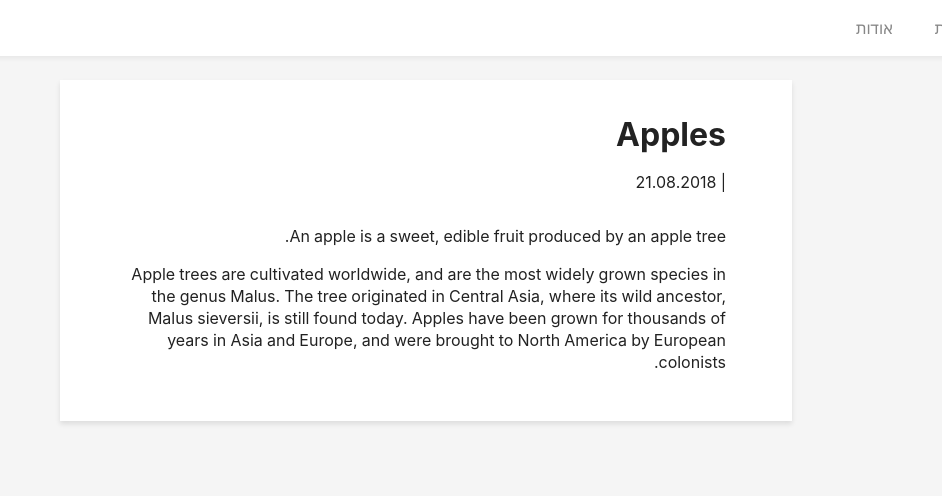
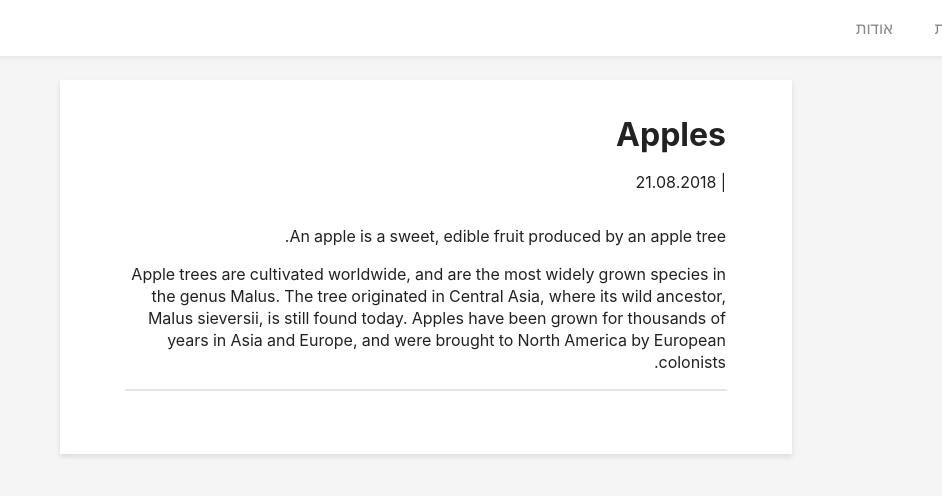
Before and after one commit to newsil/newsil, a Jekyll site: the page built from _posts/2018-08-21-apples.md, in a window 1280 px wide. Shown: the top 496 px of the page, without its empty margins (338-1280 px from the left). Built offline with Jekyll 4.4.1, drawn with Linux system fonts in a browser that asks for light colours.

Commit message:
Update post layout

```diff
--- a/_config.yml
+++ b/_config.yml
@@ -1,6 +1,7 @@
 collections:
   authors:
     output: true
+    permalink: /staff/:path
 
 defaults:
   - scope:
--- /dev/null
+++ b/_includes/social.html
@@ -0,0 +1,9 @@
+<link rel="stylesheet" href="/assets/css/social.css">
+<div class="contact-container">
+    {% for contact in include.contact %}
+    <a {% if contact.link %}href="{{contact.link}}"{% endif %} class="contact t-{{contact.type}} s-{{include.size}}">
+        <div class="type"><div class="icon"></div><span>{{contact.type}}</span></div>
+        <div class="value">{{contact.value}}</div>
+    </a>
+    {% endfor %}
+</div>
--- a/_layouts/post.html
+++ b/_layouts/post.html
@@ -20,4 +20,15 @@
             {{ content }}
         </div>
     </article>
+    <hr class="authors-separator">
+    <ul class="authors">
+        {% for person in page.authors %}
+            {% assign author = site.authors | where: 'short_name', person | first %}
+            <li class="author">
+                <p class="name">{{ author.name }}</p>
+                <p class="bio">{{ author.content }}</p>
+                {% include social.html contact=author.contact size="small" %}
+            </li>
+        {% endfor %}
+    </ul>
 </div>
--- a/assets/css/post.scss
+++ b/assets/css/post.scss
@@ -16,3 +16,24 @@
     }
   }
 }
+
+.authors-separator {
+  margin: 1rem auto;
+  border: 1px solid rgba(0,0,0,0.1);
+}
+
+.authors {
+  .author {
+    .name {
+      font-size: 1.2rem;
+      font-weight: 500;
+      padding-bottom: 0.2rem;
+    }
+
+    .bio {
+      color: #878787;
+      font-size: 0.8rem;
+      padding-bottom: 0.75rem;
+    }
+  }
+}
--- a/assets/css/author.scss
+++ b/assets/css/social.scss
@@ -1,6 +1,9 @@
 ---
 ---
 @import "colors";
+
+$size-small: 1.5rem;
+$size-default: 2.25rem;
 
 .contact-container {
   display: flex;
@@ -19,7 +22,6 @@
     &:hover {
       opacity: 0.8;
     }
-
     color: white;
     border-radius: 4px;
 
@@ -30,6 +32,8 @@
       display: flex;
       height: 100%;
       background-color: rgba(0,0,0,0.1);
+      border-radius: 4px 0 0 4px;
+
       min-width: 2.25rem;
 
       align-items: center;
@@ -39,11 +43,9 @@
       }
 
       .icon {
-        width: 100%;
-        height: 100%;
-
-        background: url("/assets/svg/email.svg");
-        background-size: 100%;
+        width: $size-default;
+        height: $size-default;
+        background-size: $size-default;
       }
     }
 
@@ -51,8 +53,13 @@
       padding: 0 0.6rem;
     }
 
+
     &.t-email {
       background-color: $accent-color;
+
+      .type .icon {
+        background: url("/assets/svg/email.svg");
+      }
     }
 
     &.t-twitter {
@@ -60,7 +67,25 @@
 
       .type .icon {
         background: url("/assets/svg/twitter.svg");
-        background-size: 2.25rem;
+      }
+    }
+
+    &.s-small {
+      height: $size-small;
+      font-size: 0.75rem;
+      margin-left: 0.75rem;
+
+      .type {
+        min-width: $size-small;
+        .icon {
+          width: $size-small;
+          height: $size-small;
+          background-size: $size-small;
+        }
+      }
+
+      .value {
+        padding: 0 0.5rem;
       }
     }
   }
```
Also changed, not shown: _layouts/author.html (+1 -9 lines).
